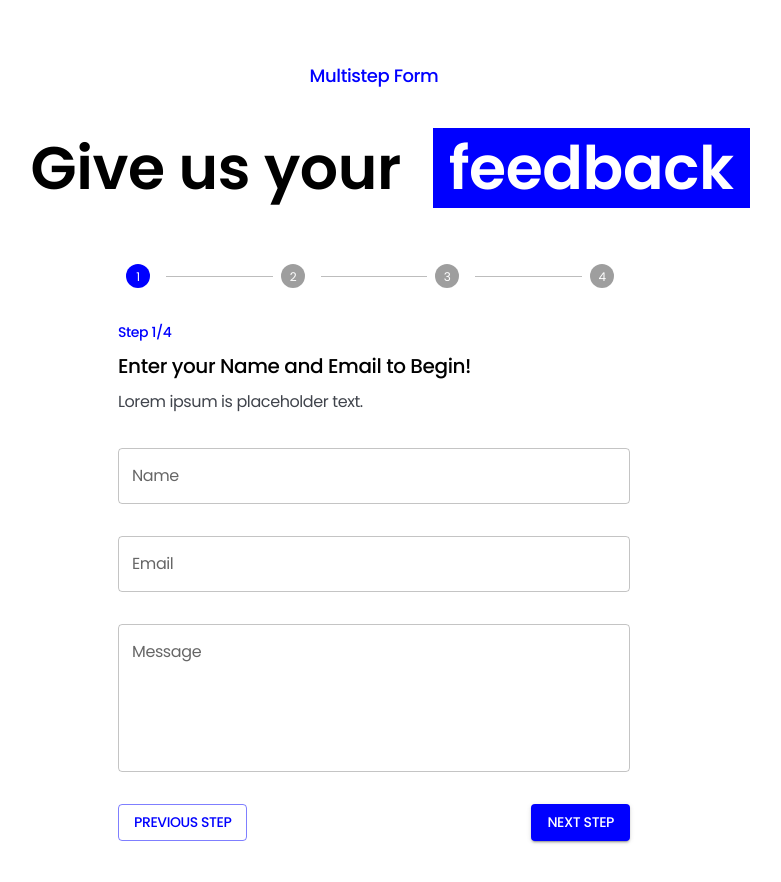
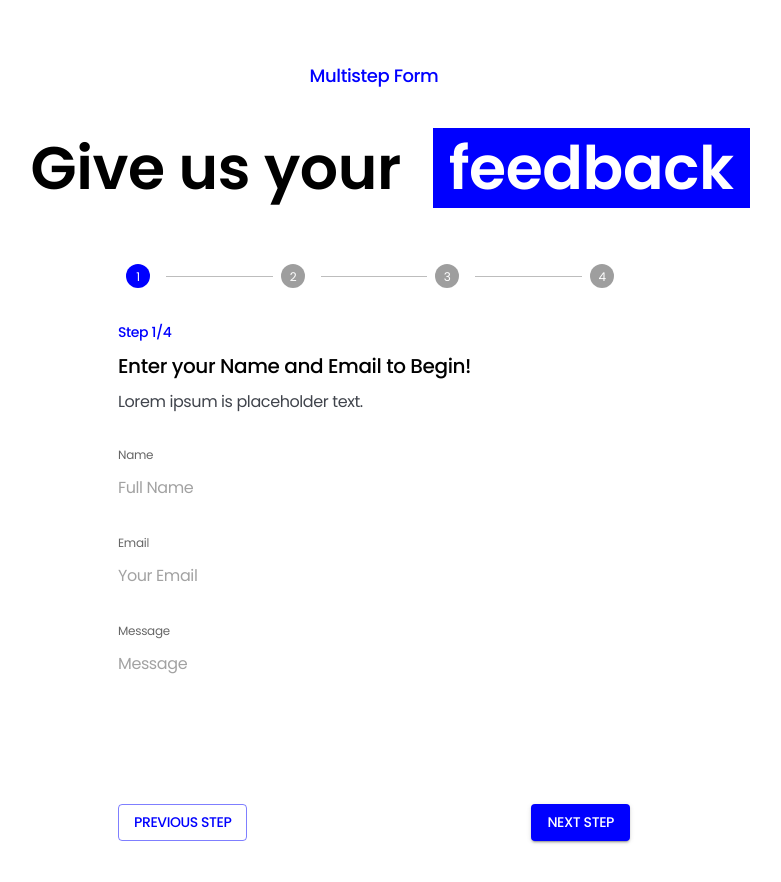
Before and after one commit to bazyli2/multi-step-form, a Next.js app: page / in a window 1280 px wide. Shown: the top 882 px of the page, without its empty margins (266-1047 px from the left). Built offline with nearby package versions, Linux system fonts and the light colour scheme; what @mui/material-nextjs would draw is missing.

Commit message:
replaced text fields with custom components

```diff
--- a/src/app/globals.css
+++ b/src/app/globals.css
@@ -4,4 +4,5 @@
 @theme {
   --color-blue: #0000ff;
   --color-arsenic: #40444c;
+  --color-bright-gray: #edeef1;
 }
--- /dev/null
+++ b/src/components/TextField/TextField.tsx
@@ -0,0 +1,26 @@
+"use client";
+
+import { FormControl, InputBase, InputLabel } from "@mui/material";
+import { ComponentProps, useId } from "react";
+
+interface Props extends ComponentProps<typeof InputBase> {
+  label: string;
+}
+
+export function TextField(props: Props) {
+  const { label, ...rest } = props;
+  const id = useId();
+  return (
+    <FormControl variant="standard">
+      <InputLabel shrink htmlFor={id}>
+        {label}
+      </InputLabel>
+      <InputBase
+        {...rest}
+        id={id}
+        className="mt-6"
+        slotProps={{ input: { className: "bg-bright-gray rounded-lg p-3" } }}
+      />
+    </FormControl>
+  );
+}
--- /dev/null
+++ b/src/components/TextField/index.ts
@@ -0,0 +1 @@
+export { TextField } from "./TextField";
--- a/src/pages/MultiStepForm/MultiStepForm.tsx
+++ b/src/pages/MultiStepForm/MultiStepForm.tsx
@@ -1,5 +1,6 @@
-import { Button, TextField } from "@mui/material";
+import { Button } from "@mui/material";
 import { FormStepper } from "./FormStepper";
+import { TextField } from "@/components/TextField";
 
 export function MultiStepForm() {
   return (
```
